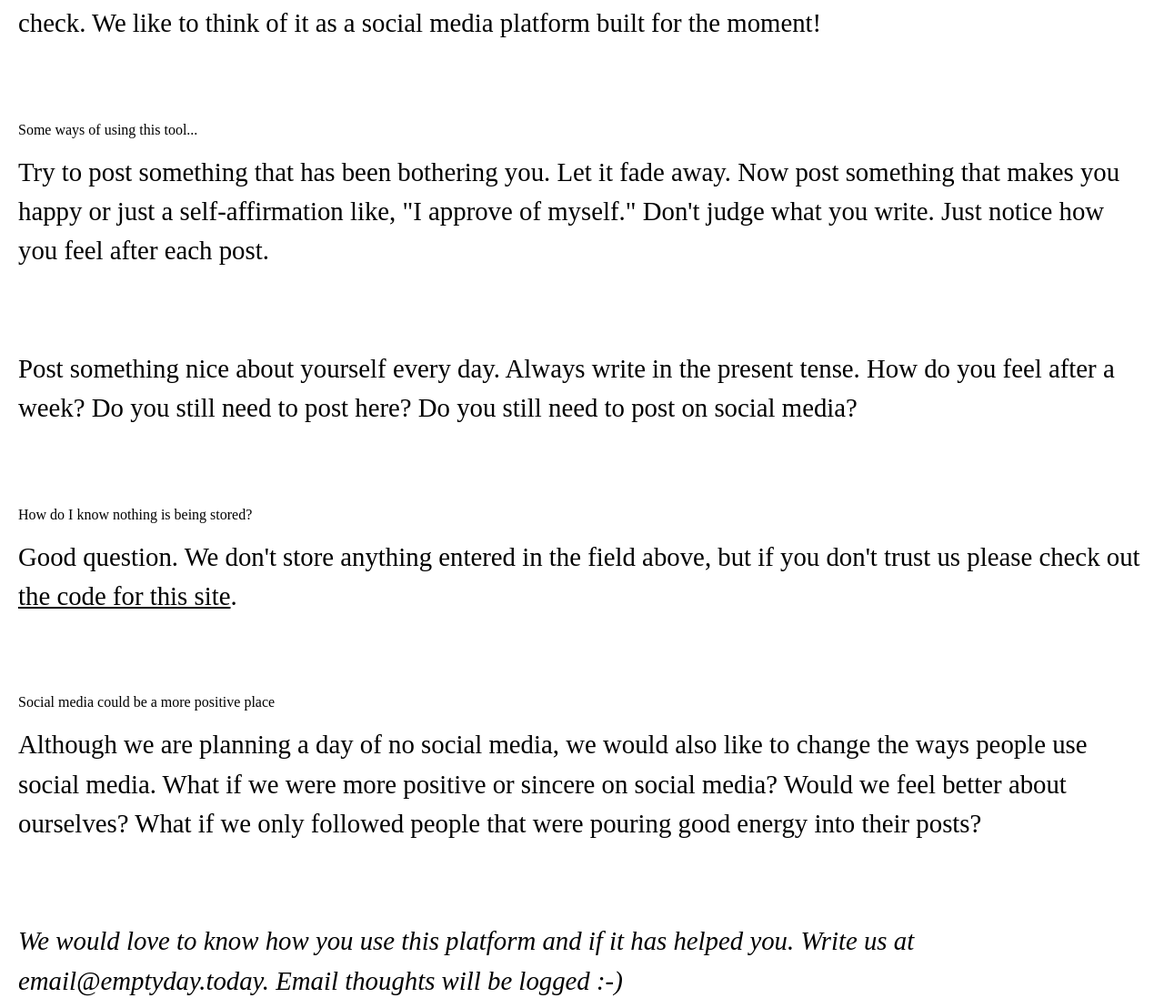
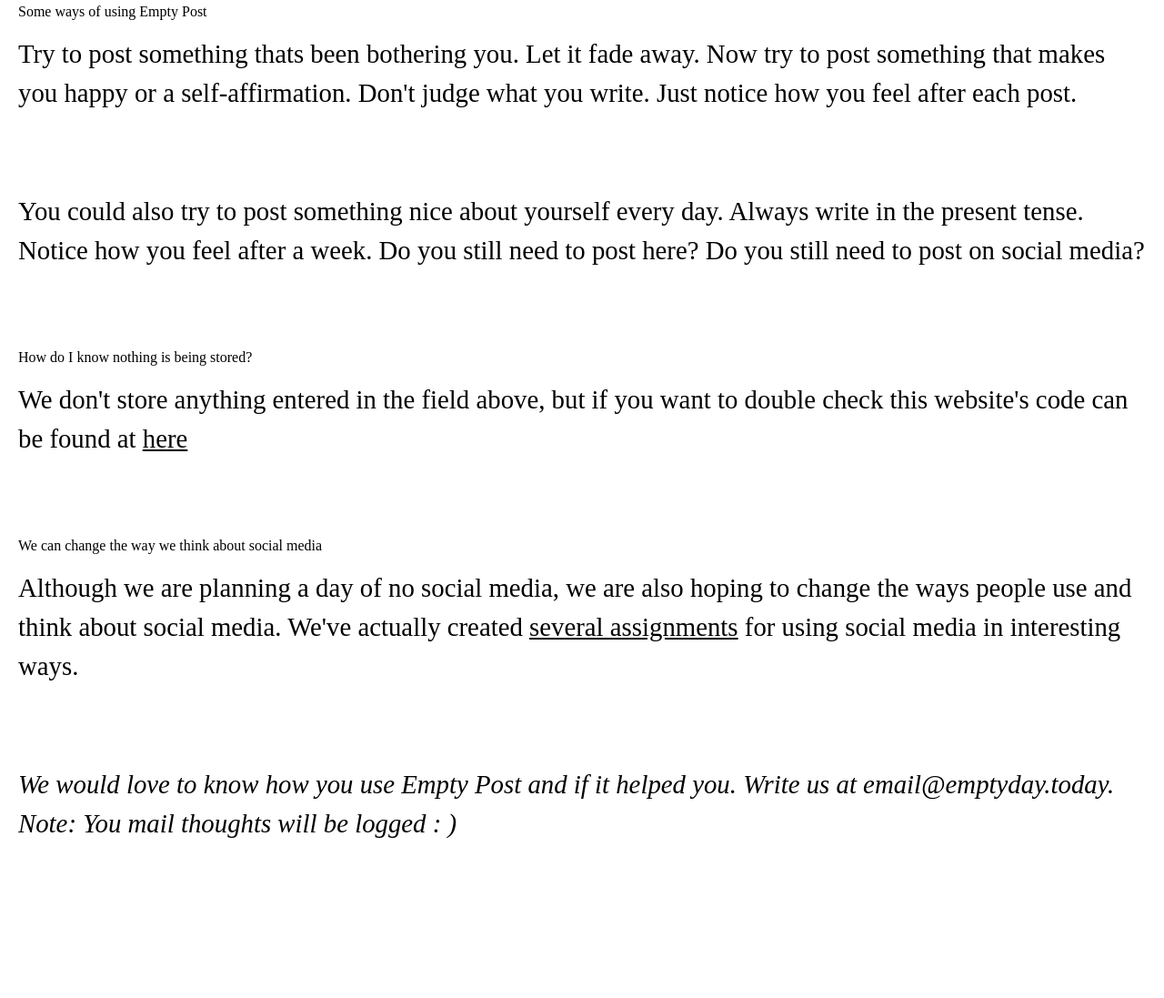
Before and after one commit to oilstel/empty-post, a plain HTML site: page index.html in a window 1280 px wide. Shown: the part 960-2057 px from the top of the page at 91% size. After the commit the page ends 1973 px from the top, so only its background shows below. Drawn offline with Linux system fonts and the light colour scheme.

Commit message:
edited index text

```diff
--- a/index.html
+++ b/index.html
@@ -27,23 +27,23 @@
 
         <h2>Tell me more</h2>
 
-        <p>We are planning a day of no social media called <a href="https://emptyday.today">Empty Day</a> on October 12, 2019. Because of this, we've had a lot of time to think about social media and the energy people put into it. We've noticed that many people use social media as a sort of public therapy. This could be a good thing except that we are consuming a flood of negativity from our friends and loved ones. Taking in this energy reinforces the negative ways we think about ourselves and the world around us. We thought it would be interesting to build a social network that was the opposite of this. As you post, nothing is stored, and there's no feed to check. We like to think of it as a social media platform built for the moment!</p>
+        <p>We have been busy planning a day no social media called <a href="https://emptyday.today">Empty Day</a> on October 12, 2019 and have had a lot of time to think about social media and the energy people put into it. We thought it would be interesting to build a social network that dissipates the energy that is put into it. As you post, nothing is stored, and there's no feed to check. We like to think of it as a social media platform built for the moment!</p>
 
-        <h2>Some ways of using this tool...</h2>
+        <h2>Some ways of using Empty Post</h2>
 
-        <p>Try to post something that has been bothering you. Let it fade away. Now post something that makes you happy or just a self-affirmation like, "I approve of myself." Don't judge what you write. Just notice how you feel after each post.</p>
+        <p>Try to post something thats been bothering you. Let it fade away. Now try to post something that makes you happy or a self-affirmation. Don't judge what you write. Just notice how you feel after each post.</p>
 
-        <p>Post something nice about yourself every day. Always write in the present tense. How do you feel after a week? Do you still need to post here? Do you still need to post on social media?</p>
+        <p>You could also try to post something nice about yourself every day. Always write in the present tense. Notice how you feel after a week. Do you still need to post here? Do you still need to post on social media?</p>
 
         <h2>How do I know nothing is being stored?</h2>
 
-        <p>Good question. We don't store anything entered in the field above, but if you don't trust us please check out <a href="https://github.com/oilstel/empty-post">the code for this site</a>.</p>
+        <p>We don't store anything entered in the field above, but if you want to double check this website's code can be found at <a href="">here</a></p>
 
-        <h2>Social media could be a more positive place</h2>
+        <h2>We can change the way we think about social media</h2>
 
-        <p>Although we are planning a day of no social media, we would also like to change the ways people use social media. What if we were more positive or sincere on social media? Would we feel better about ourselves? What if we only followed people that were pouring good energy into their posts?</p>
+        <p>Although we are planning a day of no social media, we are also hoping to change the ways people use and think about social media. We've actually created <a href="https://2019.emtpyday.today/#assignments">several assignments</a> for using social media in interesting ways.</p>
 
-        <p><i>We would love to know how you use this platform and if it has helped you. Write us at email@emptyday.today. Email thoughts will be logged :-)</i></p>
+        <p><i>We would love to know how you use Empty Post and if it helped you. Write us at email@emptyday.today. Note: You mail thoughts will be logged : )</i></p>
 
     </main>
 
```
